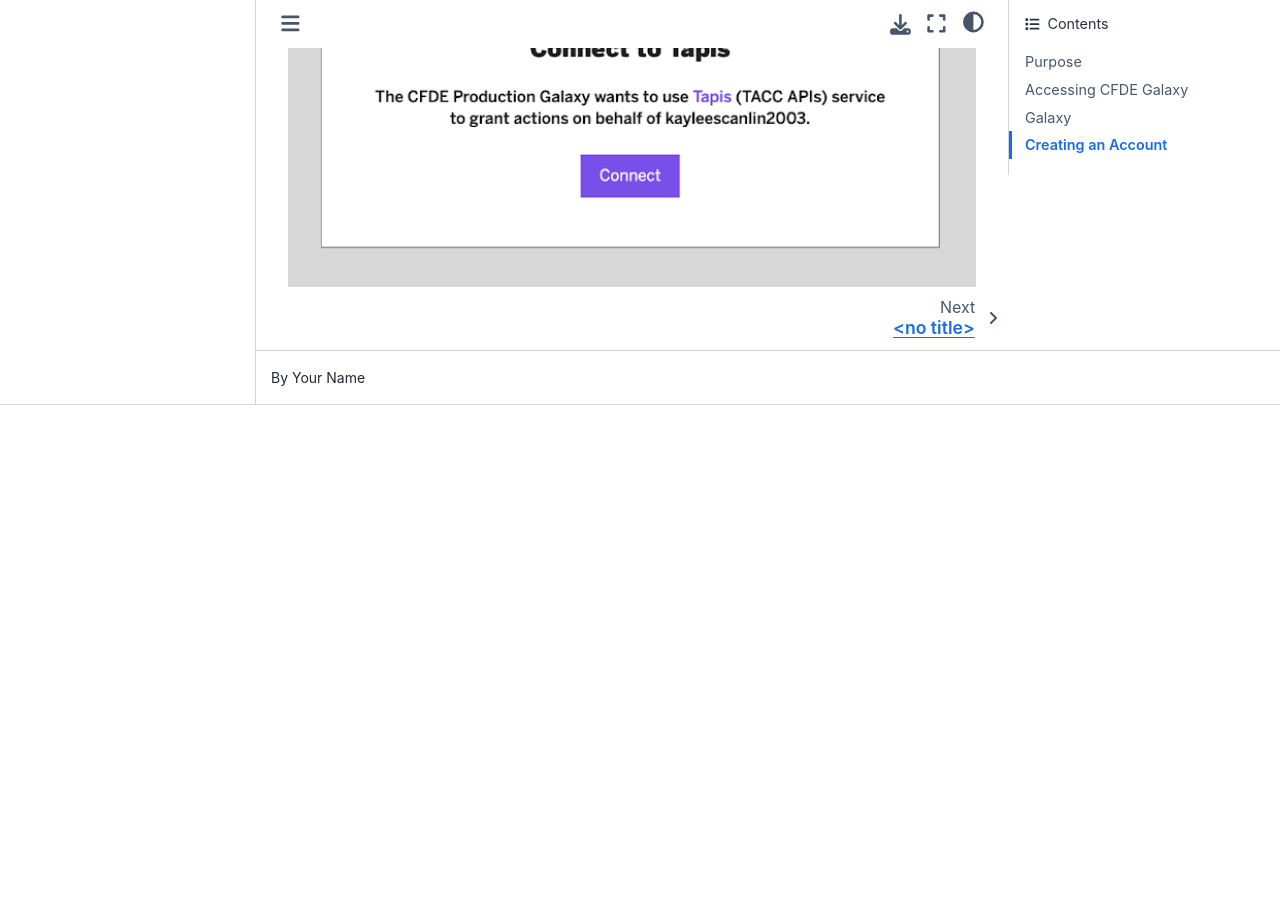
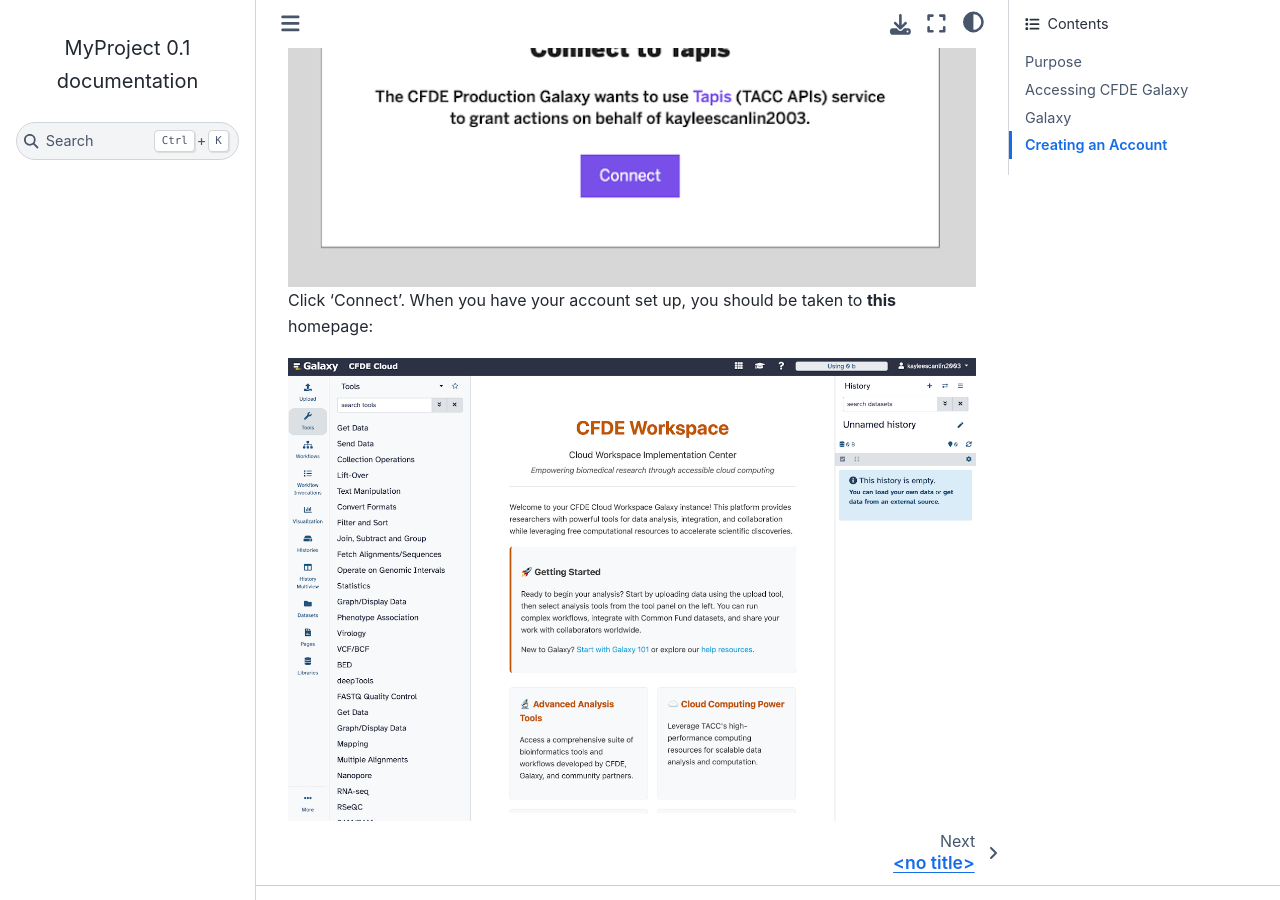
Before and after one commit to kscnl1n/CWIC-rtd, a Sphinx documentation site: the page built from docs/index.rst, in a window 1280 px wide and 900 px high, scrolled down 2236 px. Built offline with Sphinx 7.4.7 and the Sphinx Book theme 1.1.4, drawn with Linux system fonts in a browser that asks for light colours; before the commit the page ends 2641 px from its top, so only the background shows below that.

Commit message:
fixing screenshots

```diff
--- a/docs/index.rst
+++ b/docs/index.rst
@@ -43,11 +43,14 @@
 
 .. image:: _static/homepage-images/login3.png
    :alt: TACC create an account
-   :width: 1000px
+   :width: 800px
 
+Click ‘Connect’.
+When you have your account set up, you should be taken to **this** homepage:
 
-
-
+.. image:: _static/homepage-images/login4.png
+   :alt: TACC create an account
+   :width: 700px
 
 
 
```
Also changed, not shown: docs/_static/homepage-images/login4.png (added).
